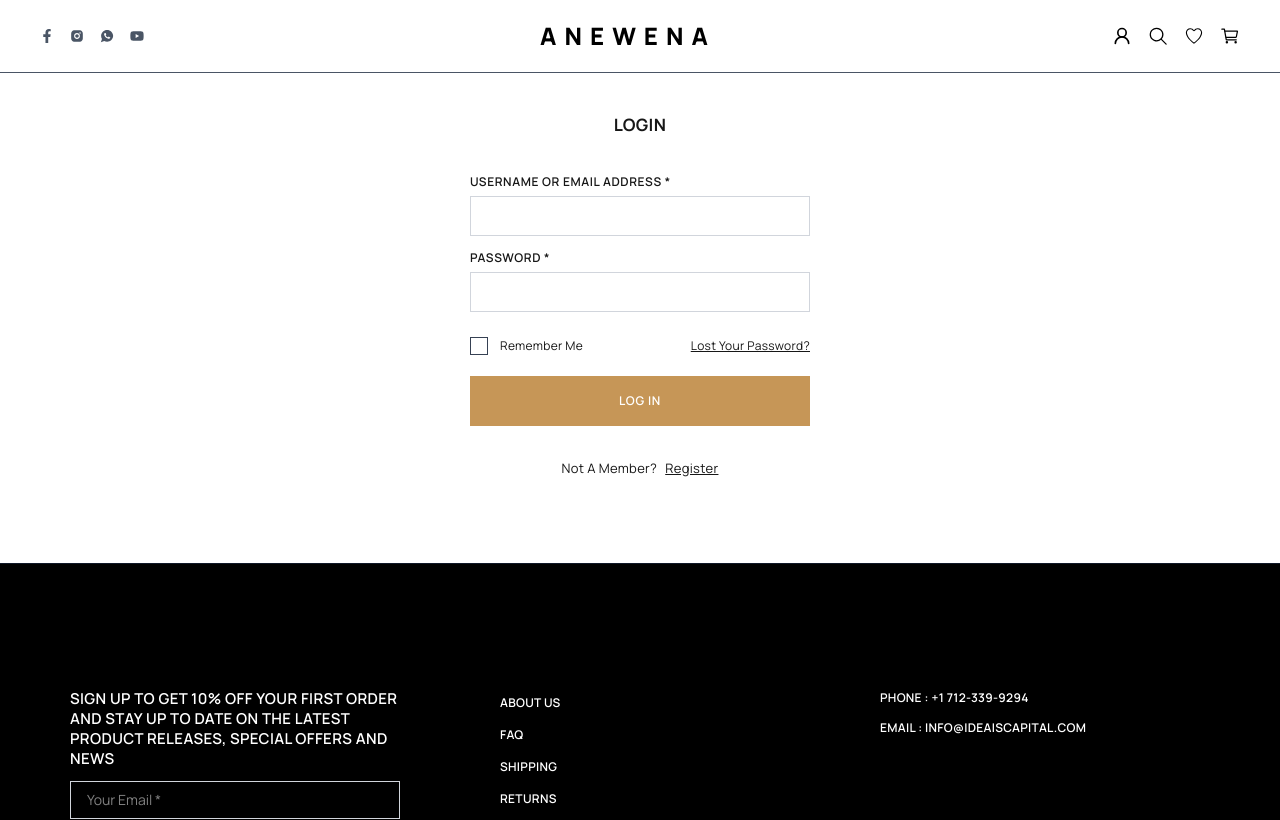
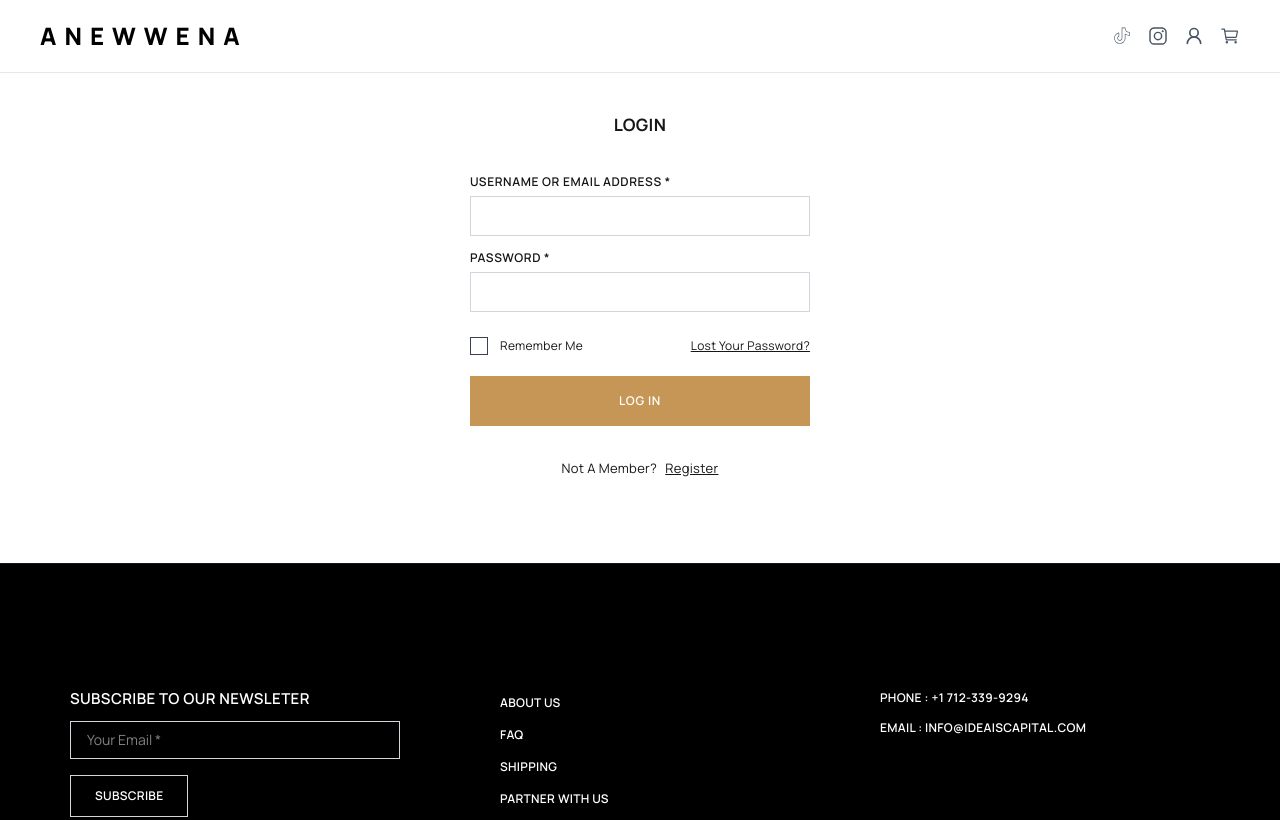
Before and after one commit to Olawoyin1/anewena, a React (Vite) app: page /login in a window 1280 px wide. Shown: the top 820 px of the page. Built offline with nearby package versions, Linux system fonts and the light colour scheme.

Commit message:
some edit

```diff
--- a/src/App.css
+++ b/src/App.css
@@ -2,10 +2,6 @@
 
 *{
     /* border: 1px solid red; */
+    font-family: "Manrope", sans-serif;
     list-style: none;
 }
-
-
-body{
-    font-family: "Manrope", sans-serif;
-}
--- a/src/components/Footer.tsx
+++ b/src/components/Footer.tsx
@@ -5,10 +5,10 @@ const links = [
   { href: "/about", label: "About us" },
   { href: "/faq", label: "FAQ" },
   { href: "/shipping", label: "Shipping" },
-  { href: "/returns", label: "Returns" },
-  { href: "/design-with-us", label: "Design with us" },
-  { href: "/privacy-policy", label: "Privacy Policy" },
-  { href: "/terms", label: "Terms & Conditions" },
+  { href: "/partner", label: "Partner with us" },
+  // { href: "/returns", label: "Returns" },
+  // { href: "/privacy-policy", label: "Privacy Policy" },
+  // { href: "/terms", label: "Terms & Conditions" },
 ];
 
 export default function Footer() {
@@ -18,7 +18,7 @@ export default function Footer() {
       {/* Left */}
       <div className="w-full md:w-1/3 pr-0 md:pr-[50px] ">
         <h2 className="text-[15px] font-semibold uppercase leading-[20px] tracking-wide ">
-          Sign up to get 10% off your first order and stay up to date on the latest product releases, special offers and news
+          Subscribe to our newsleter
         </h2>
         <form className="flex mt-3 flex-col">
           <input
@@ -30,7 +30,7 @@ export default function Footer() {
             />
           <button
             type="submit"
-            className="mt-4 w-fit inline-block border border-gray-300  font-semibold uppercase text-xs px-6 py-3 tracking-wide hover:bg-gray-100 transition"
+            className="mt-4 w-fit inline-block border border-gray-300  font-semibold uppercase text-xs px-6 py-3 tracking-wide hover:bg-gray-100 hover:text-black cursor-pointer transition"
             >
             Subscribe
           </button>
--- a/src/components/Navbar.tsx
+++ b/src/components/Navbar.tsx
@@ -1,74 +1,99 @@
-import  { useState } from "react";
-// import { FiMenu } from "react-icons/fi";
+import { useState } from "react";
 import { FaFacebookF, FaYoutube } from "react-icons/fa";
-import { GoSearch } from "react-icons/go";
-import { IoIosHeartEmpty } from "react-icons/io";
+import { PiTiktokLogoThin } from "react-icons/pi";
 import { LuUserRound } from "react-icons/lu";
 import { RiInstagramFill } from "react-icons/ri";
 import { IoCartOutline } from "react-icons/io5";
 import { IoLogoWhatsapp } from "react-icons/io";
 import { RxHamburgerMenu } from "react-icons/rx";
 import { Link } from "react-router-dom";
+import { motion, AnimatePresence } from "framer-motion";
+import { IoLogoInstagram } from "react-icons/io5";
 
 const HeaderBar = () => {
   const [isMobileMenuOpen, setMobileMenuOpen] = useState(false);
 
   return (
-    <header className="w-full bg-white s sticky border-b border-gray-600 top-0 z-50">
-      <div className="mx-auto px-4 md:px-10 py-5  flex items-center justify-between">
-        {/* Mobile: Menu Icon */}
-        <div className="flex items-center gap-4 md:hidden">
+    <header className="w-full bg-white sticky top-0 z-50 border-b border-gray-200">
+      <div className="px-4 md:px-10 py-5 flex items-center justify-between">
 
-            <RxHamburgerMenu onClick={() => setMobileMenuOpen(!isMobileMenuOpen)} size={30}/>
-
+        {/* Desktop: Logo Left */}
+        <div className="hidden md:flex">
+          <Link to="/shop">
+            <h3 className="tracking-[8px] text-2xl font-extrabold">ANEWWENA</h3>
+          </Link>
         </div>
 
-        {/* Desktop: Social Icons */}
-        <div className="hidden md:flex items-center gap-4 text-gray-600 text-sm">
-          <a href="#" aria-label="Facebook"><FaFacebookF  /></a>
-          <a href="#" aria-label="Instagram"><RiInstagramFill  /></a>
-          <a href="#" aria-label="Whatsapp"><IoLogoWhatsapp  /></a>
-          <a href="#" aria-label="YouTube"><FaYoutube /></a>
+        {/* Mobile: Menu Icon */}
+        <div className="md:hidden">
+          <RxHamburgerMenu
+            onClick={() => setMobileMenuOpen(true)}
+            size={28}
+            className="text-gray-700"
+          />
         </div>
 
-        {/* Logo (Center) */}
-        <div className="flex justify-center">
-            <Link to="/shop">
-                <h3  className="tracking-[8px] text-2xl font-extrabold">ANEWENA</h3>
-            </Link>
+        {/* Mobile: Center Logo */}
+        <div className="md:hidden absolute left-1/2 transform -translate-x-1/2">
+          <Link to="/shop">
+            <h3 className="tracking-[4px] text-xl font-extrabold">ANEWWENA</h3>
+          </Link>
         </div>
 
-        {/* Icons Right (Desktop: All, Mobile: One icon) */}
-        <div className="flex items-center gap-4 text-black">
-          <div className="hidden md:flex items-center gap-4">
-           <a href="/my-account" aria-label="Account" className="text-xl">
-              <LuUserRound />
-            </a>
-          <a href="/cart" aria-label="Cart" className="text-xl">
-            <GoSearch />
-          </a>
-          <a href="/cart" aria-label="Cart" className="text-xl">
-            <IoIosHeartEmpty />
-          </a>
-          </div>
+        {/* Desktop: Icons Right */}
+        <div className="hidden md:flex items-center gap-4 text-gray-600 text-xl">
+          <a href="#"><PiTiktokLogoThin /></a>
+          <a href="#"><IoLogoInstagram /></a>
+          <a href="#"><LuUserRound /></a>
+          <a href="#"><IoCartOutline /></a>
+        </div>
 
-            <a href="/cart" aria-label="Cart" className="text-3xl md:text-xl">
-            <IoCartOutline  />
-          </a>
+        {/* Mobile: Cart Icon Right */}
+        <div className="md:hidden">
+          <Link to="/cart" aria-label="Cart" className="text-2xl">
+            <IoCartOutline />
+          </Link>
         </div>
       </div>
 
-      {/* Optional: Mobile Menu Content */}
-      {isMobileMenuOpen && (
-        <div className="md:hidden bg-white border-t">
-          <div className="flex justify-center p-4 text-gray-600 text-sm gap-4">
-            <a href="#" aria-label="Facebook"><FaFacebookF /></a>
-            <a href="#" aria-label="Instagram"><RiInstagramFill /></a>
-            <a href="#" aria-label="Whatsapp"><IoLogoWhatsapp /></a>
-            <a href="#" aria-label="YouTube"><FaYoutube /></a>
-          </div>
-        </div>
-      )}
+      {/* Mobile Slide-in Menu */}
+      <AnimatePresence>
+        {isMobileMenuOpen && (
+          <motion.div
+            initial={{ x: "-100%" }}
+            animate={{ x: 0 }}
+            exit={{ x: "-100%" }}
+            transition={{ duration: 0.3 }}
+            className="fixed inset-0 bg-white z-50 flex flex-col p-6"
+          >
+            {/* Close Button */}
+            <div className="flex justify-end mb-4">
+              <button
+                onClick={() => setMobileMenuOpen(false)}
+                className="text-xl font-bold"
+              >
+                ✕
+              </button>
+            </div>
+
+            {/* Mobile Nav Items */}
+            <nav className="flex flex-col gap-6 text-lg text-gray-800">
+              <a href="#">Home</a>
+              <a href="#">Shop</a>
+              <a href="#">About</a>
+              <a href="#">Contact</a>
+            </nav>
+
+            {/* Social Icons Bottom */}
+            <div className="mt-auto pt-6 flex justify-center gap-4 text-xl text-gray-600">
+              <a href="#"><FaFacebookF /></a>
+              <a href="#"><RiInstagramFill /></a>
+              <a href="#"><IoLogoWhatsapp /></a>
+              <a href="#"><FaYoutube /></a>
+            </div>
+          </motion.div>
+        )}
+      </AnimatePresence>
     </header>
   );
 };
--- a/src/components/Shop.tsx
+++ b/src/components/Shop.tsx
@@ -26,7 +26,7 @@ const CustomProductGrid = () => {
   return (
     <>
       <div
-        className={`sticky top-16 z-50 px-4 py-3 flex justify-end transition-all duration-300 ${
+        className={`sticky top-16 z-10 px-4 py-3 flex justify-end transition-all duration-300 ${
           isSticky ? "border-gray-200" : "bg-none"
         }`}
       >
--- a/src/pages/Landing.tsx
+++ b/src/pages/Landing.tsx
@@ -1,56 +1,5 @@
-// import { Link } from "react-router-dom";
 
-// const Landing = () => {
-//   return (
-//     <div
-//       className="w-full h-screen bg-cover bg-center flex items-center justify-center md:justify-end"
-//       style={{ backgroundImage: "url('../../Images/landing.png')" }} // Replace with your image path or URL
-//     >
-//       <div className=" bg-opacity-90 rounded-xl w-[90%] max-w-[500px] m-30">
-//         <div className="bg-white p-6 py-10 flex flex-col gap-4">
-//           <h3 className="text-4xl m-0 p-0 font-bold leading-[50px] tracking-[20px] ">
-//             ANEWENA
-//           </h3>
 
-//           <h4 className="tracking-[14px] ">COLLECTION</h4>
-//           <p className="text-sm text-gray-500 leading-6">
-//             Lorem ipsum dolor sit amet consectetur adipisicing elit. Accusamus
-//             qui impedit eum quasi dolores dolorum placeat neque, sint, molestias
-//             perferendis fugiat perspiciatis sit voluptas, ratione eaque iste
-//             voluptatibus modi labore!
-//           </p>
-//           <p className="text-sm text-gray-500 leading-6">
-//             Lorem ipsum dolor sit amet consectetur adipisicing elit. Vitae nam
-//             doloremque ea cum earum.
-//           </p>
-//           <p className="text-sm text-gray-500 leading-6">
-//             Lorem ipsum dolor sit amet consectetur adipisicing elit. Vitae nam
-//             doloremque ea cum earum.
-//           </p>
-//           <p className="text-sm text-gray-500 leading-6">
-//             Lorem ipsum dolor sit amet consectetur adipisicing elit.
-//             Consequuntur iste architecto tempore harum accusantium? Dicta
-//             deserunt blanditiis et perspiciatis nulla, dolorum eius! Itaque
-//             repellat culpa voluptatibus a error ratione ullam.
-//           </p>
-//           <p className="text-sm text-gray-500 leading-6">
-//             Lorem ipsum dolor sit amet consectetur adipisicing elit.
-//             Consequuntur iste architecto tempore harum accusantium? Dicta
-//             deserunt blanditiis et perspiciatis nulla, dolorum eius! Itaque
-//             repellat culpa voluptatibus a error ratione ullam.
-//           </p>
-//         </div>
-//         <Link to="/shop" className="cursor-pointer">
-//           <button className="btn bg-black cursor-pointer text-white text-sm py-3 px-7 mt-3">
-//             Enter
-//           </button>
-//         </Link>
-//       </div>
-//     </div>
-//   );
-// };
-
-// export default Landing;
 
 
 import { Link } from "react-router-dom";
@@ -58,34 +7,69 @@ import { Link } from "react-router-dom";
 const Landing = () => {
   return (
     <div
-      className="w-full min-h-[100vh] bg-cover bg-center p-10 px-17 md:pr-30 md:py-20 flex items-center  justify-center md:justify-end overflow-y-auto"
+      className="w-full min-h-[100vh] p-7 md:pb-30 bg-cover bg-center "
       style={{ backgroundImage: "url('../../Images/landing.png')" }}
     >
-      <div className="bg-opacity-90 w-[90%]h-[90%] max-w-[500px] ">
-        <div className="bg-white p-6 py-10 flex flex-col gap-4">
-          <h3 className="text-4xl m-0 p-0 font-extrabold align-justify leading-[50px] tracking-[20px] ">
-            ANEWENA
-          </h3>
+      {/* Wrapper for positioning */}
+      <div className="relative min-h-screen w-full mx-auto">
+        {/* Positioned Box */}
+        <div
+          className="
+            absolute
+            left-1/2 top-1/2
+            -translate-x-1/2 -translate-y-1/2
 
-          <h2 className="text-[17px] m-0 p-0 font-semibold leading-[22px] tracking-[17.51px] text-[#A1ACAF]">
-  COLLECTION
-</h2>
+            md:left-auto md:right-30
+            md:top-1/2 md:translate-y-[-50%] md:translate-x-0
 
-          <p className="text-sm text-gray-500 leading-6">
-            Lorem Ipsum is simply dummy text of the printing and typesetting industry. Lorem Ipsum has been the industry’s standard dummy text ever since the 1500s, when an unknown printer took a galley of type and scrambled it to make a type specimen book. It has survived not only five centuries, but a <br /><br />
+            w-full max-w-[500px] h-[90vh]
+          "
+        >
+          <div className="bg-white/90 px-4 md:px-8 py-12 w-full ">
+            {/* Title */}
+            <div className="mb-6">
+              <span className="text-4xl md:text-[52px] font-bold leading-[50px] tracking-[0.35em]">
+                ANEWENA
+              </span>
+            </div>
 
-ever since the 1500s, when an unknown printer took a galley of type and scrambled it to make a type specimen book. It has survived not only five centuries, but a <br /><br />
+            {/* Subtitle */}
+            <h2 className="text-[17px] font-semibold leading-[22px] tracking-[17.51px] text-[#a1acaf] m-0 p-0 antialiased">COLLECTION</h2>
 
-ever since the 1500s, when an unknown printer took a galley of type and scrambled it to make a type specimen book. It has survived not only five centuries, but a <br /><br />
 
-ever since the 1500s, when an unknown printer took a galley of type and scrambled it to make a type specimen book. It has survived not only five centuries, but a ever since the 1500s, when an unknown
-          </p>
+            {/* Paragraph */}
+            <div className="pt-6 text-[14px] leading-[25px] text-gray-700">
+              <p className="mb-4">
+                <strong>Lorem Ipsum</strong> is simply dummy text of the printing
+                and typesetting industry. Lorem Ipsum has been the industry’s
+                standard dummy text ever since the 1500s.and survived not only five centuries, but a long journey
+                through design and publishing history.
+              </p>
+              <p className="mb-4">
+                When an unknown printer took a galley of type and scrambled it to
+                make a type specimen book. It has survived not only five
+                centuries, but a
+              </p>
+              <p className="mb-4">
+                and survived not only five centuries, but a long journey
+                through design and publishing history.and survived not only five centuries, but a long journey
+                through design and publishing history.
+              </p>
+              <p>
+                Ever since the 1500s, when an unknown printer took a galley of
+                type and scrambled it.and survived not only five centuries, but a long journey
+                through design and publishing history.
+              </p>
+            </div>
+
+          </div>
+            {/* Button */}
+            <Link to="/shop">
+              <button className="w-full md:w-fit mt-6 bg-black text-white py-3 px-10 text-sm hover:bg-gray-900">
+                Enter
+              </button>
+            </Link>
         </div>
-        <Link to="/shop" className="cursor-pointer">
-          <button className="btn bg-black cursor-pointer text-white text-sm py-4 px-14 mt-3">
-            Enter
-          </button>
-        </Link>
       </div>
     </div>
   );
```
Also changed, not shown: src/pages/ProductDetails.tsx (+8 -9 lines).
